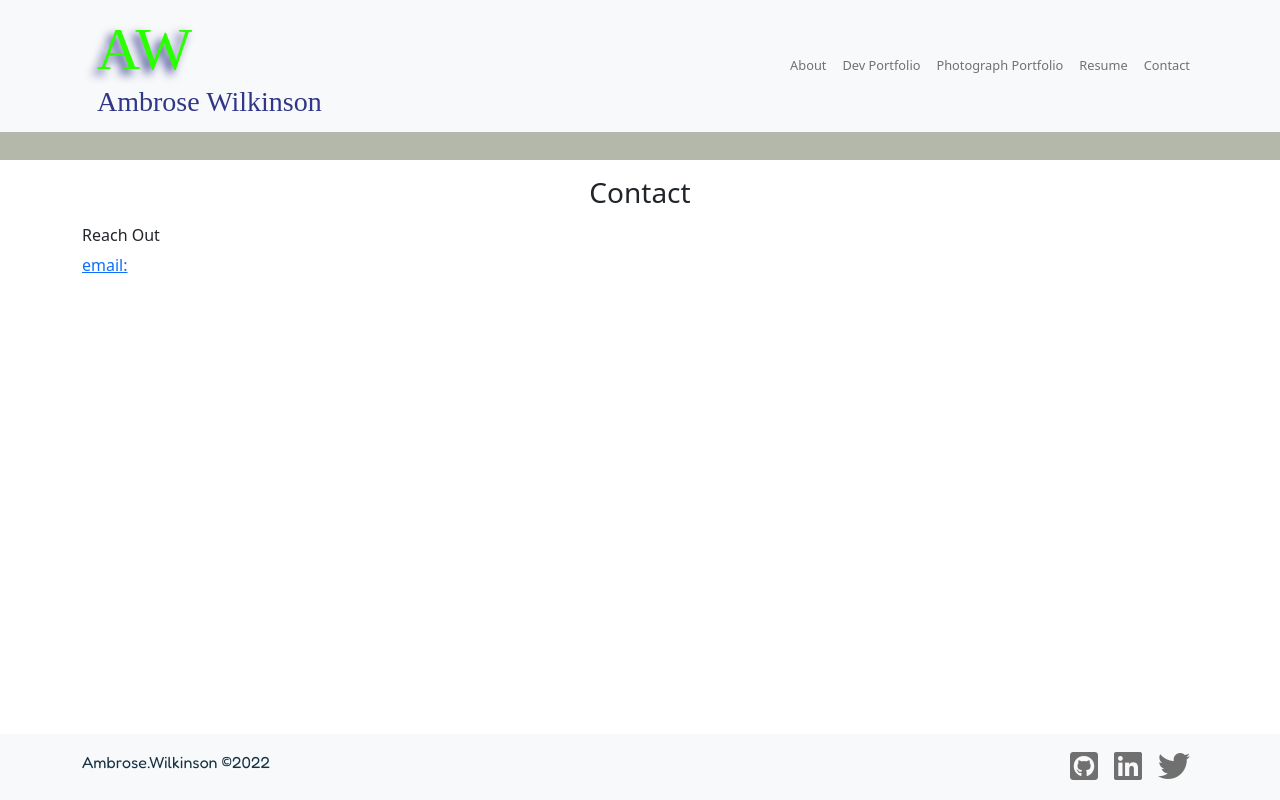
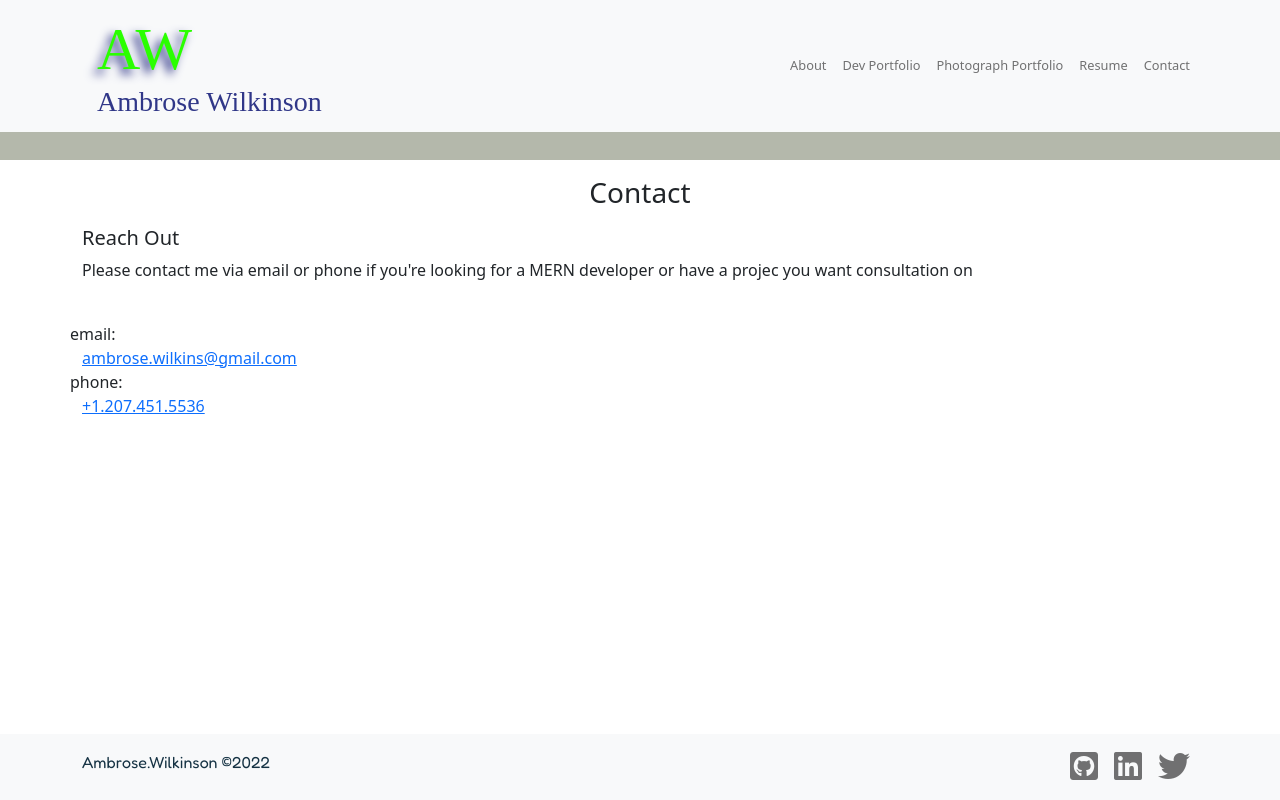
Before and after one commit to a-breezy/portfolio, a React (Create React App) app: page / in a window 1280 px wide. Built offline with nearby package versions, Linux system fonts and the light colour scheme; a web font is replaced by a local one.

Commit message:
add contact info to contact page

```diff
--- a/src/components/Contact/index.js
+++ b/src/components/Contact/index.js
@@ -13,10 +13,19 @@ const Contact = () => {
 			<h3 className="mt-3 text-center">Contact</h3>
 			<Container className="contact-container">
 				<Row className="text-center contact-row my-3">
-					<h6 className="text-start">Reach Out</h6>
+					<h5 className="text-start">Reach Out</h5>
+					<p className="text-start">
+						Please contact me via email or phone if you're looking for a MERN
+						developer or have a projec you want consultation on
+					</p>
 					<br />
+					email:
 					<a href="mailto:ambrose.wilkins@gmail.com" className="text-start">
-						email:
+						ambrose.wilkins@gmail.com
+					</a>
+					phone:
+					<a href="tel:2074515536" className="text-start">
+						+1.207.451.5536
 					</a>
 				</Row>
 			</Container>
```
